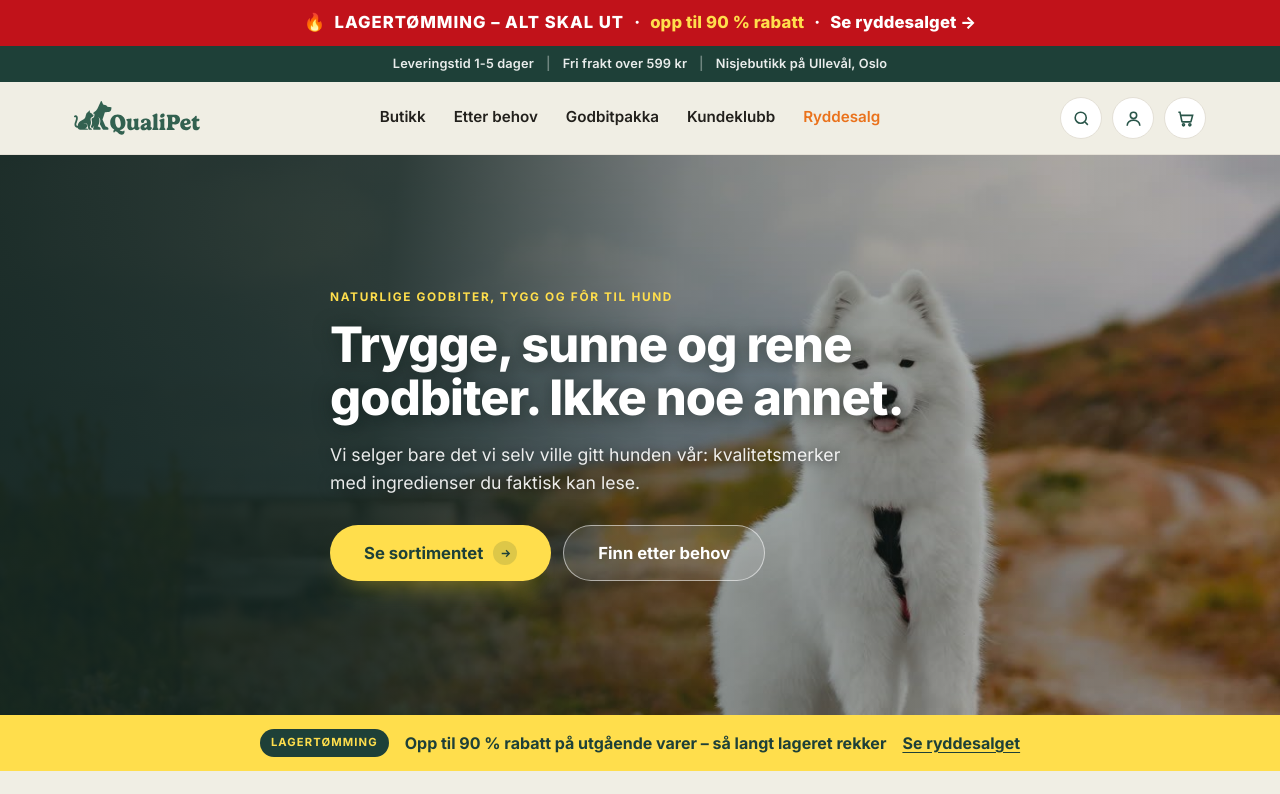
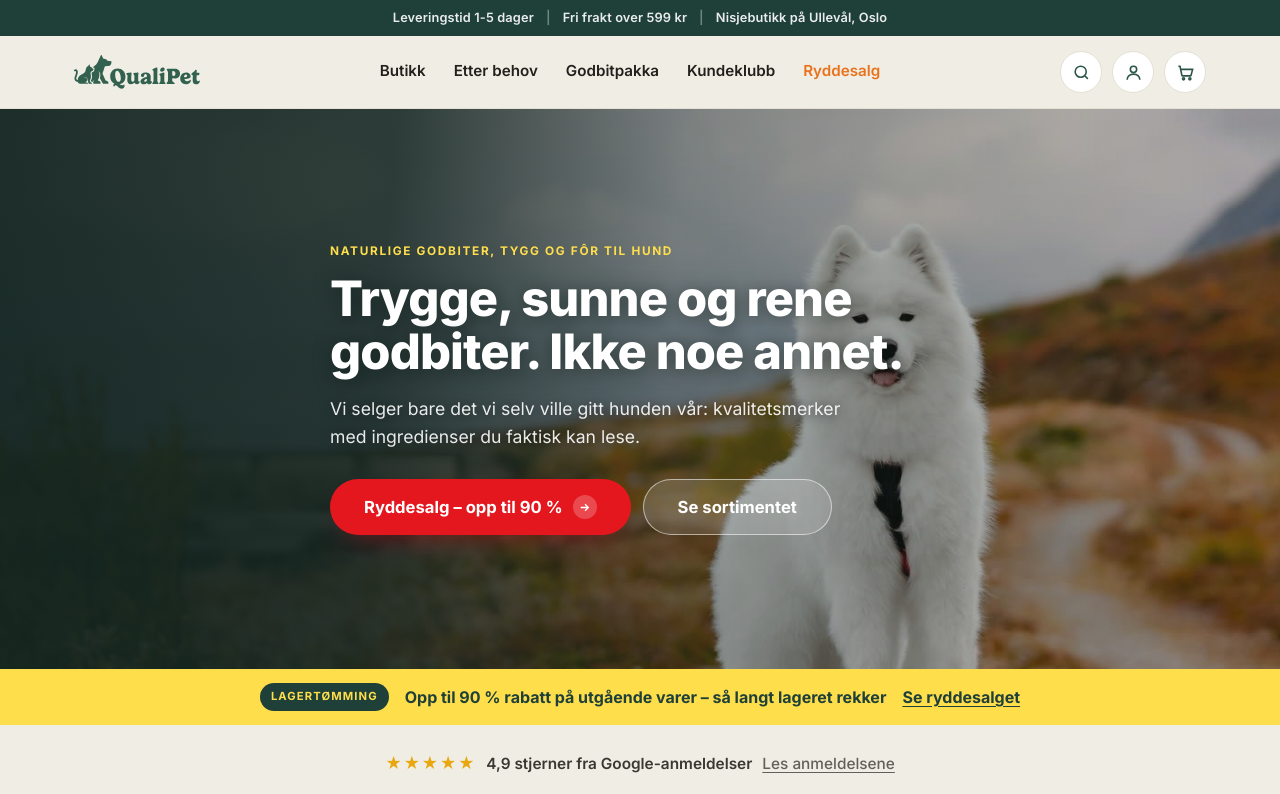
Before and after one commit to hei-netizen/qualipet-godbitpakka-lp, a plain HTML site: page forside/index.html in a window 1280 px wide. Shown: the top 794 px of the page. Drawn offline with Linux system fonts and the light colour scheme.

Commit message:
QualiPet forside: rød ryddesalg-CTA i hero i stedet for topp-banner
Co-Authored-By: Claude Opus 4.8 <noreply@anthropic.com>

```diff
--- a/forside/index.html
+++ b/forside/index.html
@@ -67,6 +67,10 @@ h1,h2,h3,h4{font-weight:800;line-height:1.1;letter-spacing:-0.018em;overflow-wra
 .cta.yellow:hover{background:var(--yellow-deep)}
 .cta.yellow .arw{background:rgba(30,64,56,.15)}
 .cta.yellow .arw svg{stroke:var(--green-deep)}
+.cta.red{background:#E4171E;color:#fff;box-shadow:0 16px 30px -18px rgba(196,18,26,.75)}
+.cta.red:hover{background:#c1121a}
+.cta.red .arw{background:rgba(255,255,255,.22)}
+.cta.red .arw svg{stroke:#fff}
 .cta.ghost{background:rgba(255,255,255,.12);border:1.5px solid rgba(255,255,255,.55);box-shadow:none;backdrop-filter:blur(6px)}
 .cta.ghost:hover{background:rgba(255,255,255,.2)}
 .cta.line{background:transparent;color:var(--green);border:1.5px solid var(--green);box-shadow:none}
@@ -216,20 +220,10 @@ footer .fl{margin-top:40px;padding-top:20px;border-top:1px solid rgba(255,255,25
   .hero-in{animation:up .7s cubic-bezier(.16,1,.3,1) both}
   @keyframes up{from{opacity:0;transform:translateY(16px)}to{opacity:1;transform:none}}
 }
-/* ---- lagertoemming promo-banner (skrikende topp) ---- */
-.promo{display:flex;align-items:center;justify-content:center;gap:10px;flex-wrap:wrap;background:#E4171E;color:#fff;text-align:center;padding:13px 16px;font-weight:800;font-size:1.04rem;letter-spacing:.01em;text-decoration:none;line-height:1.2}
-.promo .b{text-transform:uppercase;letter-spacing:.06em}
-.promo .pct{color:#FFDE4C}
-.promo .arw{font-weight:800}
-.promo:hover{background:#c1121a}
-@media(prefers-reduced-motion:no-preference){.promo .fire{display:inline-block;animation:promopulse 1.3s ease-in-out infinite}}
-@keyframes promopulse{0%,100%{transform:scale(1)}50%{transform:scale(1.18)}}
-@media(max-width:600px){.promo{font-size:.82rem;padding:10px 12px;gap:6px}}
 </style>
 </head>
 <body>
 
-<a class="promo" href="https://www.qualipet.no/ryddesalg/"><span class="fire">🔥</span> <span class="b">Lagertømming – alt skal ut</span> · <span class="pct">opp til 90 % rabatt</span> · <span class="arw">Se ryddesalget &rarr;</span></a>
 
 <div class="tb"><span>Leveringstid 1-5 dager</span><span>Fri frakt over 599 kr</span><span>Nisjebutikk på Ullevål, Oslo</span></div>
 
@@ -259,8 +253,8 @@ footer .fl{margin-top:40px;padding-top:20px;border-top:1px solid rgba(255,255,25
       <h1 class="h-xl">Trygge, sunne og rene godbiter. Ikke noe annet.</h1>
       <p>Vi selger bare det vi selv ville gitt hunden vår: kvalitetsmerker med ingredienser du faktisk kan lese.</p>
       <div class="ctas">
-        <a class="cta yellow" href="https://www.qualipet.no/butikk/">Se sortimentet <span class="arw"><svg viewBox="0 0 24 24"><path d="M5 12h14M13 6l6 6-6 6"/></svg></span></a>
-        <a class="cta ghost" href="#behov">Finn etter behov</a>
+        <a class="cta red" href="https://www.qualipet.no/ryddesalg/">Ryddesalg – opp til 90 % <span class="arw"><svg viewBox="0 0 24 24"><path d="M5 12h14M13 6l6 6-6 6"/></svg></span></a>
+        <a class="cta ghost" href="https://www.qualipet.no/butikk/">Se sortimentet</a>
       </div>
     </div>
   </div>
```
